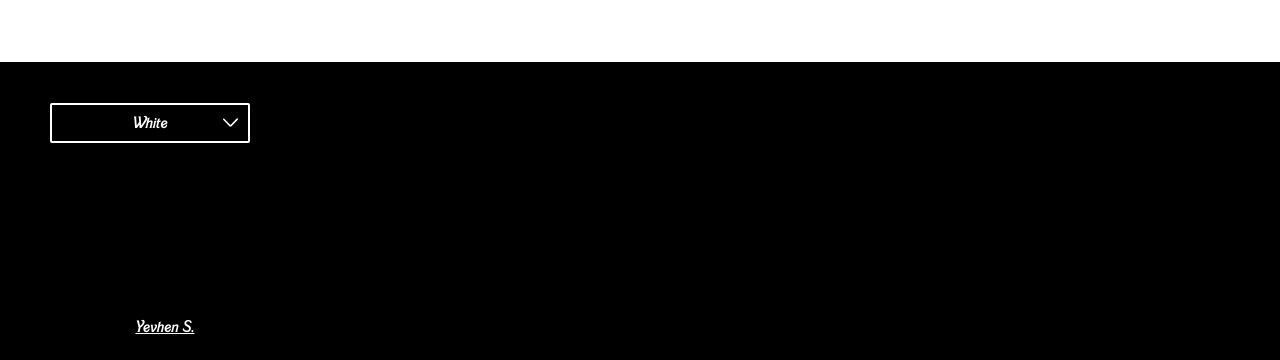
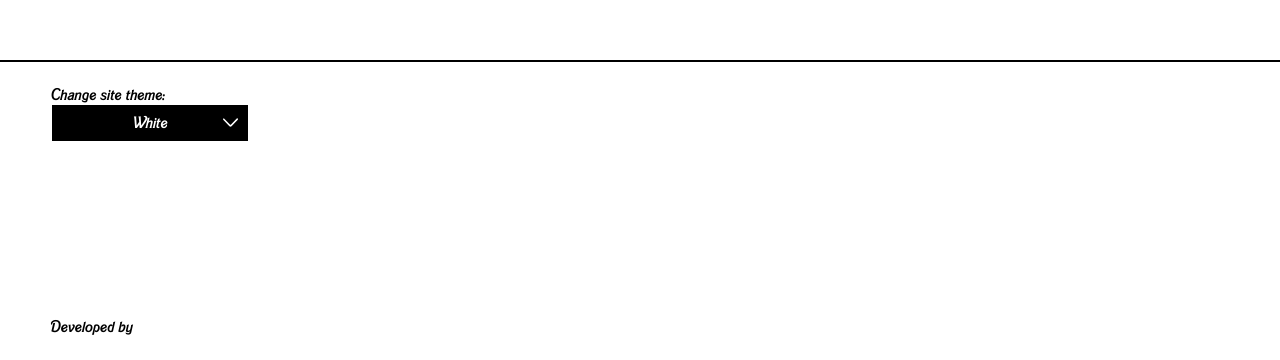
Before and after one commit to zhen1asemen1uk/qr, a React (Create React App) app: page /error in a window 1280 px wide. Shown: the part 890-1250 px from the top of the page. Built offline with nearby package versions, Linux system fonts and the light colour scheme.

Commit message:
Fixed: - some colors

```diff
--- a/src/components/Footer/Footer.tsx
+++ b/src/components/Footer/Footer.tsx
@@ -14,23 +14,27 @@ const Wrapper = styled(Wrapp)`
 
 	padding: 25px 50px;
 
-	background: ${({ theme }) => theme.secondary};
-	border-top: ${({ theme }) => `2px solid ${theme.main}}`};
+	background: ${({ theme }) => theme.main};
+	border-top: ${({ theme }) => `2px solid ${theme.secondary}}`};
+
+	@media (max-width: 768px) {
+		min-height: 300px;
+		height: auto;
+		justify-content: space-between;
+		align-items: center;
+		gap: 25px;
+	}
+`;
+
+const DevelopStyled = styled(Row)`
+	gap: 2.5px;
+	color: ${({ theme }) => theme.text.simple};
 
 	a {
 		color: ${({ theme }) => theme.text.link} !important;
 		text-decoration: underline;
 	}
-
-	@media (max-width: 768px) {
-		min-height: 300px;
-		height: auto;
-		justify-content: flex-start;
-		align-items: center;
-		gap: 25px;
-	}
 `;
-
 interface IFooter {
 	setThemeSwitcher: Dispatch<SetStateAction<DefaultTheme>>;
 }
@@ -42,12 +46,12 @@ const Footer: FC<IFooter> = ({ setThemeSwitcher }) => {
 				<ThemesBlock setThemeSwitcher={setThemeSwitcher} />
 			</Row>
 
-			<Row g='2.5px'>
+			<DevelopStyled>
 				Developed by{" "}
 				<a href='https://github.com/zhen1asemen1uk' target='_black'>
 					Yevhen S.
 				</a>
-			</Row>
+			</DevelopStyled>
 		</Wrapper>
 	);
 };
--- a/src/styles/themes.ts
+++ b/src/styles/themes.ts
@@ -68,7 +68,7 @@ export const theme = {
 		text: {
 			title: "#FFFFFF",
 			simple: "#FFFFFF",
-			link: "#000000",
+			link: "#FFFFFF",
 		},
 		loader: {
 			main: "#000000",
```
